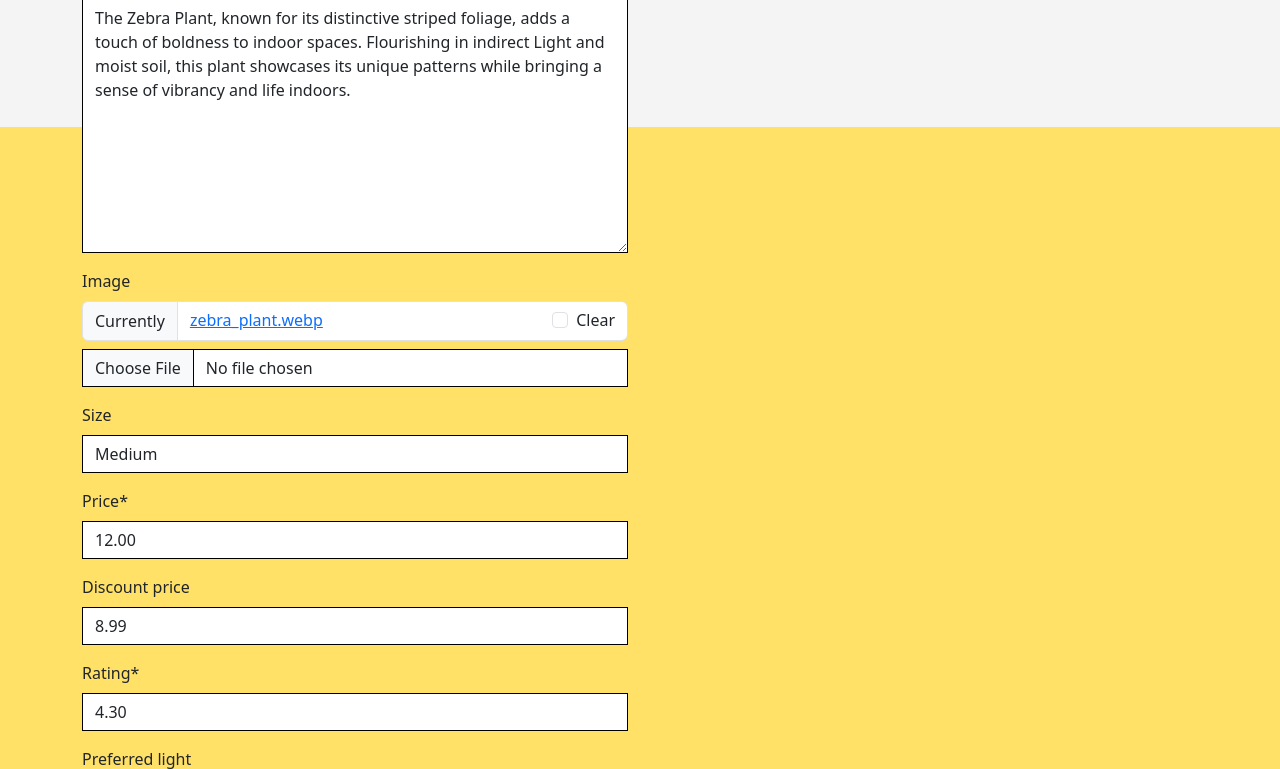
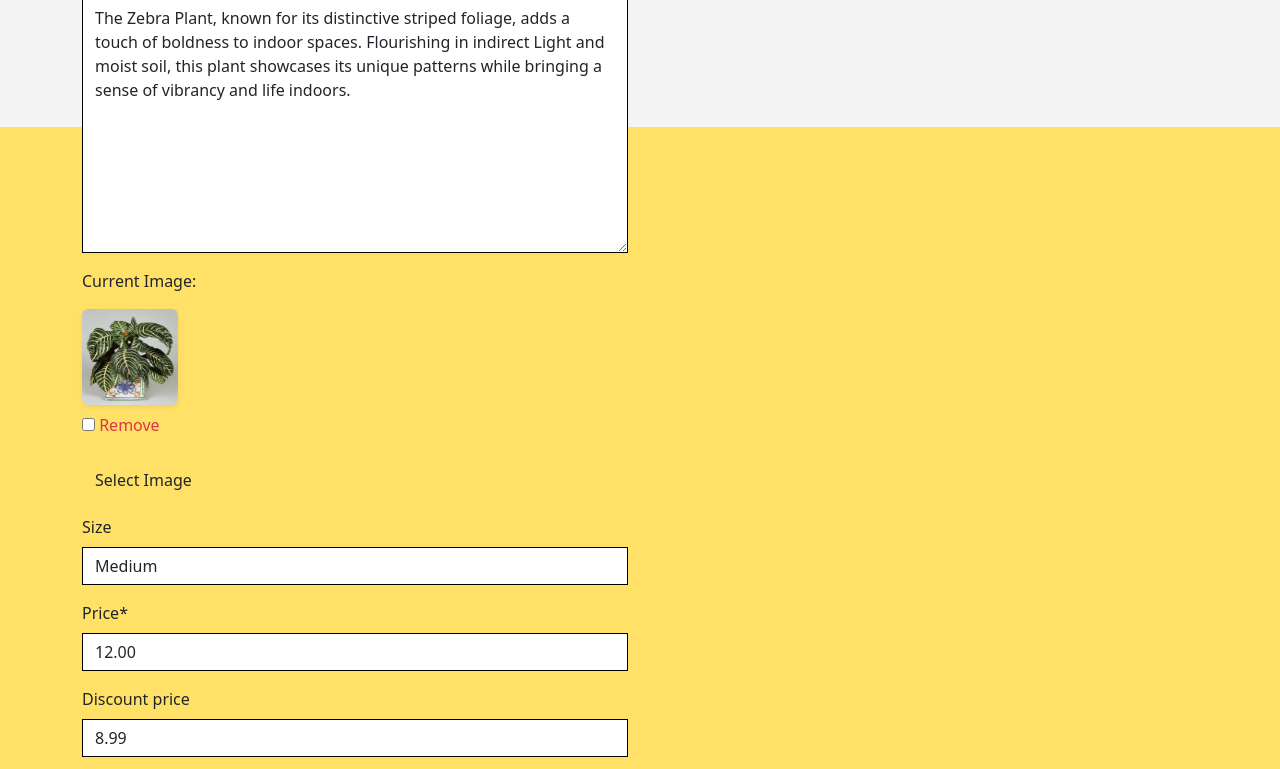
Before and after one commit to viktor-codes/puravida, a Django app: page /products/edit/1/ in a window 1280 px wide. Shown: the part 673-1442 px from the top of the page. Run offline with Django 3.2, Linux system fonts and the light colour scheme; the visitor is signed in with stand-in values (Sample User, id 1); data comes from the database, SQL or seed files in the repository; some libraries are stand-ins or nearby versions; some web fonts are replaced.

Commit message:
Finished the product editing functionality. Complete the work on a widget

```diff
--- a/products/forms.py
+++ b/products/forms.py
@@ -1,4 +1,5 @@
 from django import forms
+from .widgets import CustomClearableFileInput
 from .models import Product, Category
 
 
@@ -8,6 +9,10 @@ class ProductForm(forms.ModelForm):
         model = Product
         fields = '__all__'
 
+    image = forms.ImageField(
+        label='Image', required=False, widget=CustomClearableFileInput
+        )
+
     def __init__(self, *args, **kwargs):
         super().__init__(*args, **kwargs)
         categories = Category.objects.all()
--- /dev/null
+++ b/products/templates/products/custom_widget_templates/custom_clearable_file_input.html
@@ -0,0 +1,21 @@
+{% if widget.is_initial %}
+    <p>{{ widget.initial_text }}:</p>
+    <a href="{{ widget.value.url }}">
+        <img src="{{ widget.value.url }}" width="96" height="96" class="rounded shadow-sm" alt="PICTURE">
+    </a>
+    {% if not widget.required %}
+        <div class="custom-control custom-checkbox mt-2">
+            <input class="custom-control-input" type="checkbox" name="{{ widget.checkbox_name }}" id="{{ widget.checkbox_id }}">
+            <label class="custom-control-label text-danger" for="{{ widget.checkbox_id }}">
+                {{ widget.clear_checkbox_label }}
+            </label>
+        </div>
+    {% endif %}<br>
+    {{ widget.input_text }}
+{% endif %}
+<span class="btn btn-black rounded-0 btn-file">
+    Select Image <input id="{{ widget.id_for_label }}" type="{{ widget.type }}" name="{{ widget.name }}" {% include 'django/forms/widgets/attrs.html' %}>
+</span>
+<strong>
+    <p class="text-danger" id="{{ widget.id_for_label }}_filename"></p>
+</strong>
--- a/products/templates/products/edit_product.html
+++ b/products/templates/products/edit_product.html
@@ -1,5 +1,6 @@
 {% extends "includes/base.html" %}
 {% load static %}
+
 
 {% block page_header %}
 <div class="container header-container">
@@ -26,7 +27,13 @@
             <form method="POST" action="{% url 'edit_product' product.id %}" class="form mb-2"
                 enctype="multipart/form-data">
                 {% csrf_token %}
-                {{ form | crispy }}
+                {% for field in form %}
+                {% if field.name != 'image' %}
+                {{ field | as_crispy_field }}
+                {% else %}
+                {{ field }}
+                {% endif %}
+                {% endfor %}
                 <div class="text-right">
                     <a class="btn btn-outline-black rounded-0" href="{% url 'products' %}">Cancel</a>
                     <button class="btn btn-black rounded-0" type="submit">Update Product</button>
--- a/products/views.py
+++ b/products/views.py
@@ -127,7 +127,7 @@ def edit_product(request, product_id):
         if form.is_valid():
             form.save()
             messages.success(request, 'Successfully updated product!')
-            return redirect(reverse('product_detail', args=[product.id]))
+            return redirect(reverse('product_details', args=[product.id]))
         else:
             messages.error(
                 request, 'Failed to update product.\
--- a/pura_vida/settings.py
+++ b/pura_vida/settings.py
@@ -49,6 +49,7 @@ INSTALLED_APPS = [
     'profiles',
     'crispy_forms',
     'crispy_bootstrap5',
+
 ]
 
 CRISPY_ALLOWED_TEMPLATE_PACKS = "bootstrap5"
```
Also changed, not shown: products/templates/products/add_product.html (+17 -1 lines), products/widgets.py (added, +9 -0 lines).
